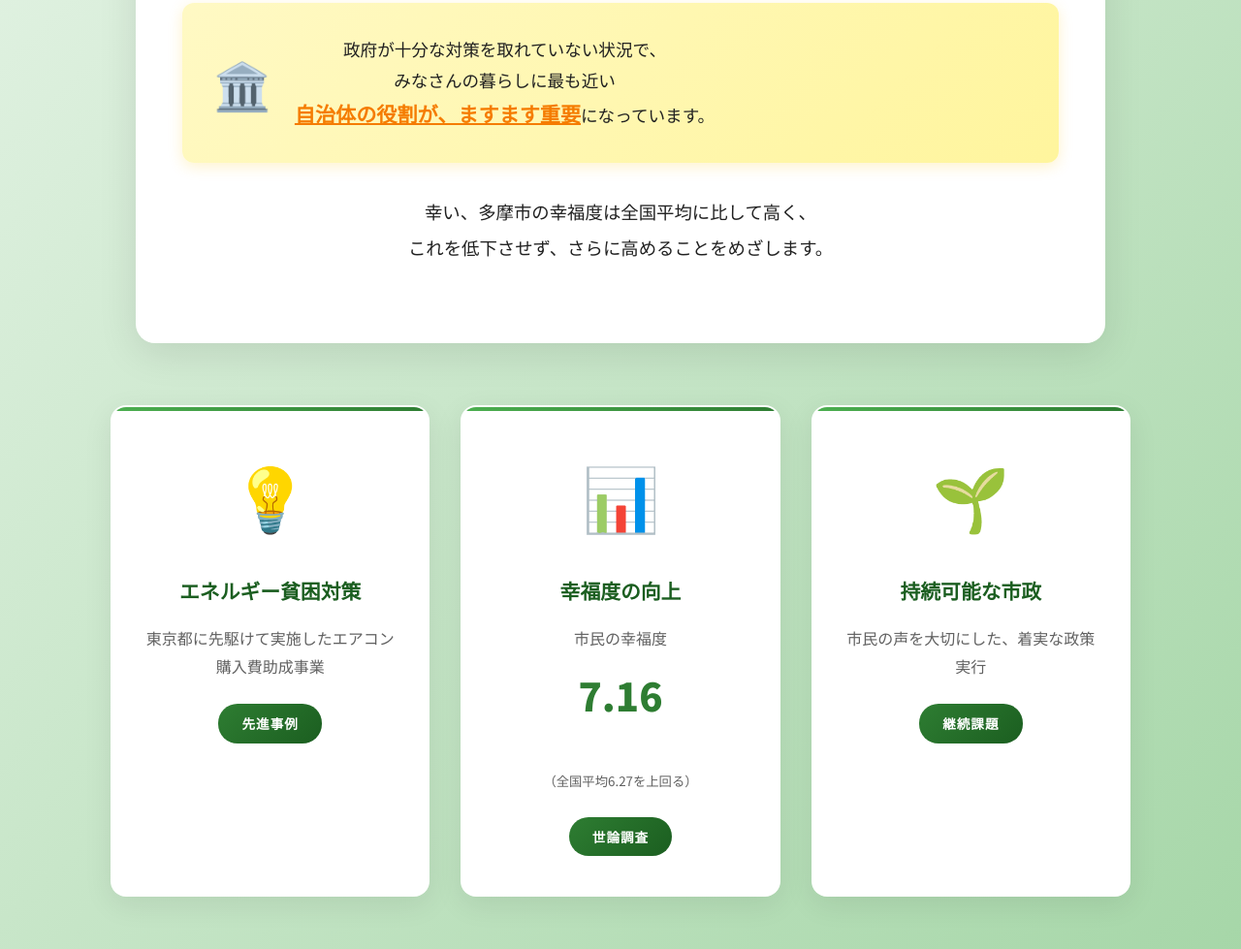
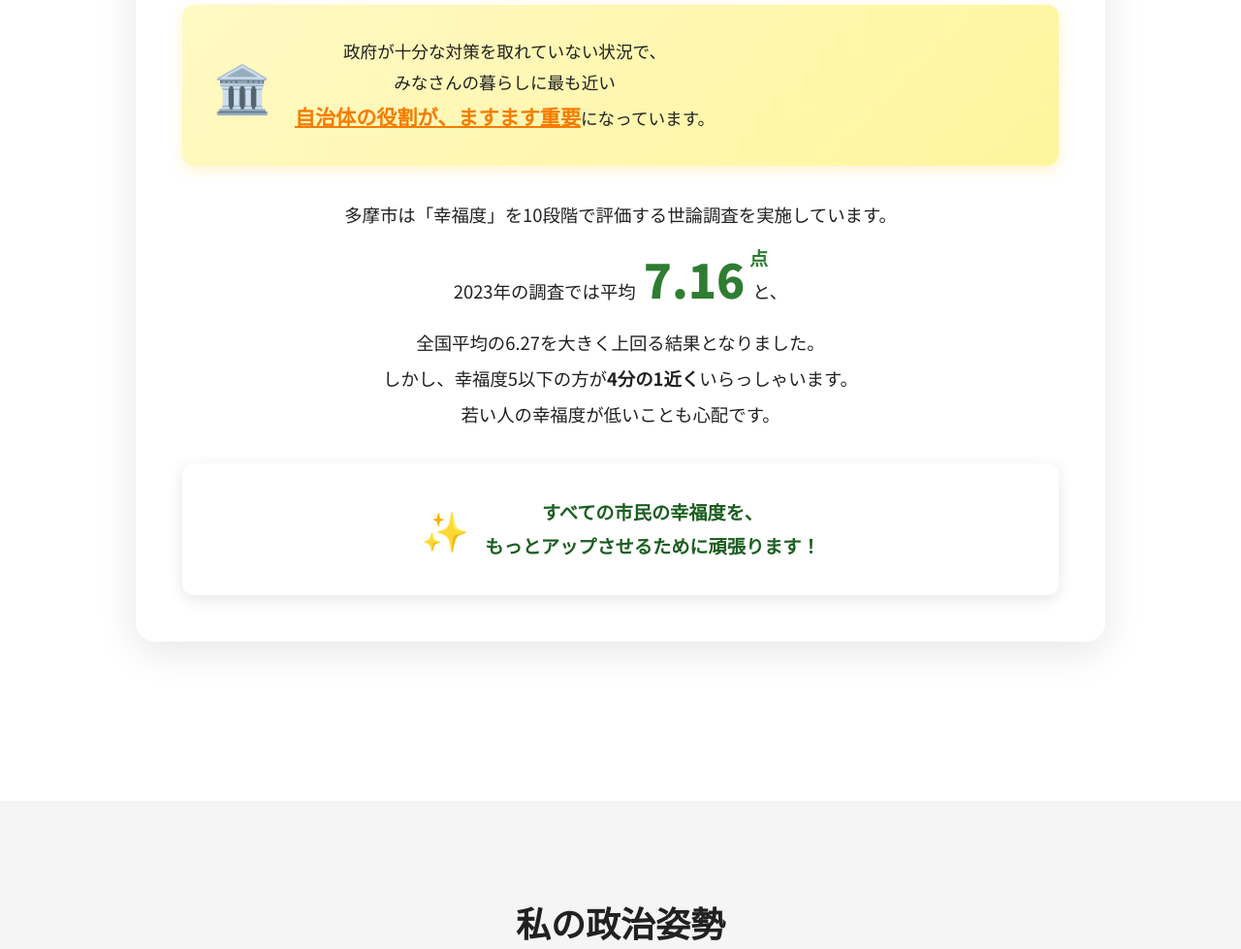
Before and after one commit to nonakayasuo/koizumi_hp, a website: page docs/index.html in a window 1280 px wide. Shown: the part 1897-2876 px from the top of the page at 97% size. Drawn offline with Linux system fonts and the light colour scheme.

Commit message:
fix: セクション整理

```diff
--- a/docs/index.html
+++ b/docs/index.html
@@ -141,11 +141,12 @@
     </div>
 </section>
 
-<!-- ═══ 阿部市政の成果をもっと前へ ═══ -->
-<section class="section section-primary-gradient">
+<!-- ═══ 多摩市民の幸福度アップをめざします ═══ -->
+<section class="section section-white">
     <div class="container">
+        <h2 class="section-title center">多摩市民の幸福度<br><span class="subtitle">アップをめざします</span></h2>
+
         <div class="hero-message reveal-up">
-            <h2 class="hero-message-title">阿部市政の成果を<br><span class="highlight-text">もっと前へ！</span></h2>
             <div class="hero-message-content">
                 <p class="hero-message-text">
                     物価高が私たちの生活苦を招いています。<br>
@@ -158,52 +159,9 @@
                     <strong>自治体の役割が、ますます重要</strong>になっています。</p>
                 </div>
                 <p class="hero-message-text">
-                    幸い、多摩市の幸福度は全国平均に比して高く、<br>
-                    これを低下させず、さらに高めることをめざします。
-                </p>
-            </div>
-        </div>
-
-        <div class="achievement-cards">
-            <div class="achievement-card reveal-up">
-                <div class="achievement-icon">💡</div>
-                <h3 class="achievement-title">エネルギー貧困対策</h3>
-                <p class="achievement-desc">東京都に先駆けて実施したエアコン購入費助成事業</p>
-                <div class="achievement-badge">先進事例</div>
-            </div>
-            <div class="achievement-card reveal-up delay-1">
-                <div class="achievement-icon">📊</div>
-                <h3 class="achievement-title">幸福度の向上</h3>
-                <p class="achievement-desc">市民の幸福度<span class="big-number">7.16</span><br><small>（全国平均6.27を上回る）</small></p>
-                <div class="achievement-badge">世論調査</div>
-            </div>
-            <div class="achievement-card reveal-up delay-2">
-                <div class="achievement-icon">🌱</div>
-                <h3 class="achievement-title">持続可能な市政</h3>
-                <p class="achievement-desc">市民の声を大切にした、着実な政策実行</p>
-                <div class="achievement-badge">継続課題</div>
-            </div>
-        </div>
-    </div>
-</section>
-
-<!-- ═══ 多摩市民の幸福度 ═══ -->
-<section class="section section-white">
-    <div class="container">
-        <h2 class="section-title center">多摩市民の幸福度<br><span class="subtitle">アップをめざします</span></h2>
-
-        <div class="happiness-intro reveal-up">
-            <p class="happiness-intro-text">
-                多摩市は「幸福度」を10段階で評価する世論調査を実施しています。<br>
-                2023年の調査では平均<span class="happiness-score">7.16</span>と、<br>
-                全国平均の6.27を大きく上回る結果となりました。
-            </p>
-        </div>
-
-
-        <div class="happiness-commitment reveal-up">
-            <div class="commitment-box">
-                <p class="commitment-text">
+                    多摩市は「幸福度」を10段階で評価する世論調査を実施しています。<br>
+                    2023年の調査では平均<span class="happiness-score">7.16</span>と、<br>
+                    全国平均の6.27を大きく上回る結果となりました。<br>
                     しかし、幸福度5以下の方が<strong>4分の1近く</strong>いらっしゃいます。<br>
                     若い人の幸福度が低いことも心配です。
                 </p>
```
